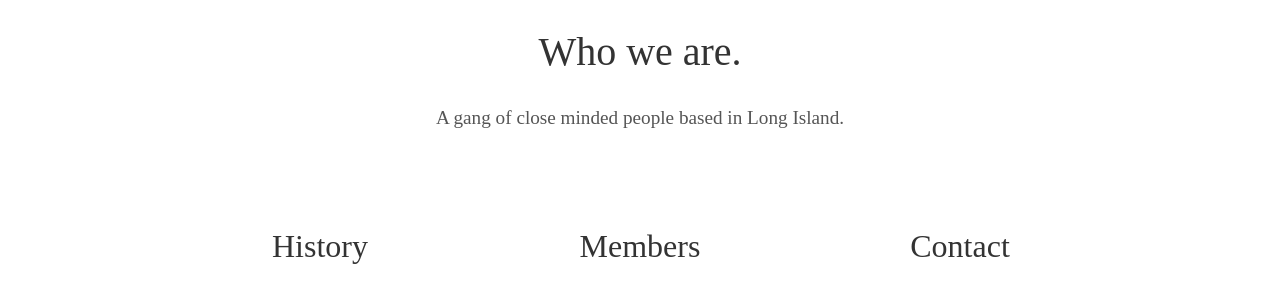
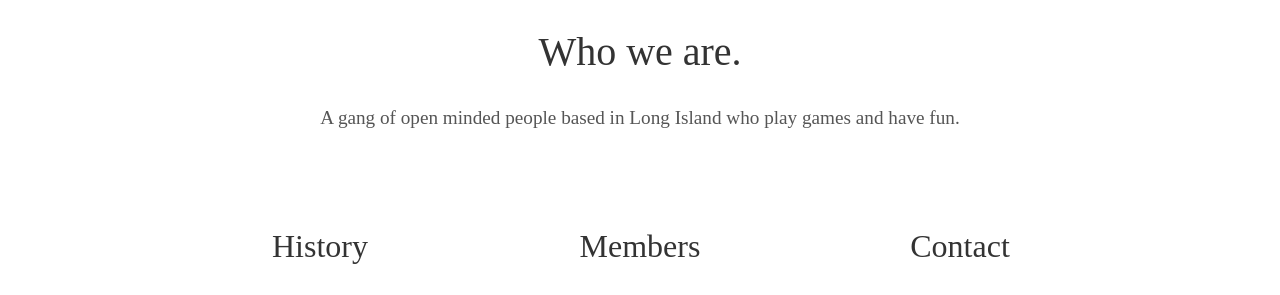
Before and after one commit to Kashotex/kashotex-beta, a Jekyll site: the page built from index.html, in a window 1280 px wide. Shown: the part 953-1248 px from the top of the page. Built offline with Jekyll 4.4.1, drawn with Linux system fonts in a browser that asks for light colours; some web fonts are replaced.

Commit message:
Update _config.yml

```diff
--- a/_config.yml
+++ b/_config.yml
@@ -6,7 +6,7 @@ description: The Public Enemies Gang Website
 
 # User settings
 username: The Public Enemies
-user_description: A gang of close minded people based in Long Island.
+user_description: A gang of open minded people based in Long Island who play games and have fun.
 user_title: Long Island
 email: thepublicenemiesv1@gmail.com
 # twitter_username: lorem_ipsum
```
